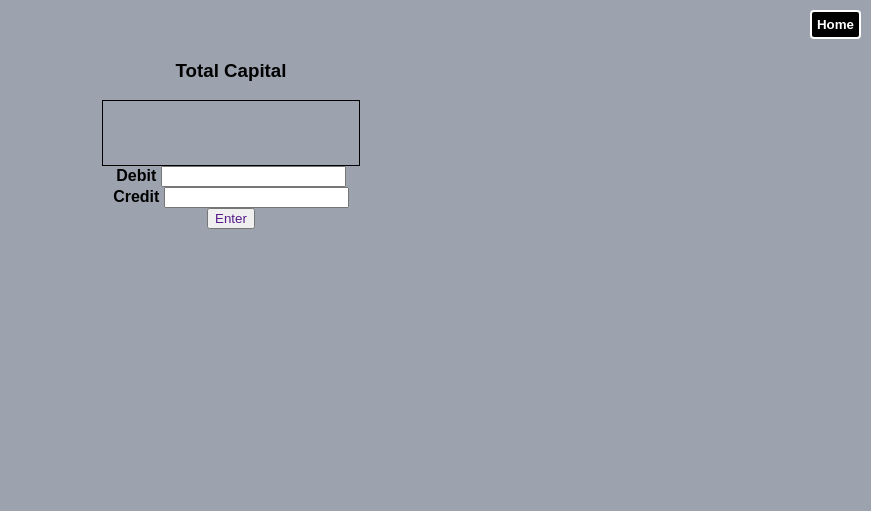
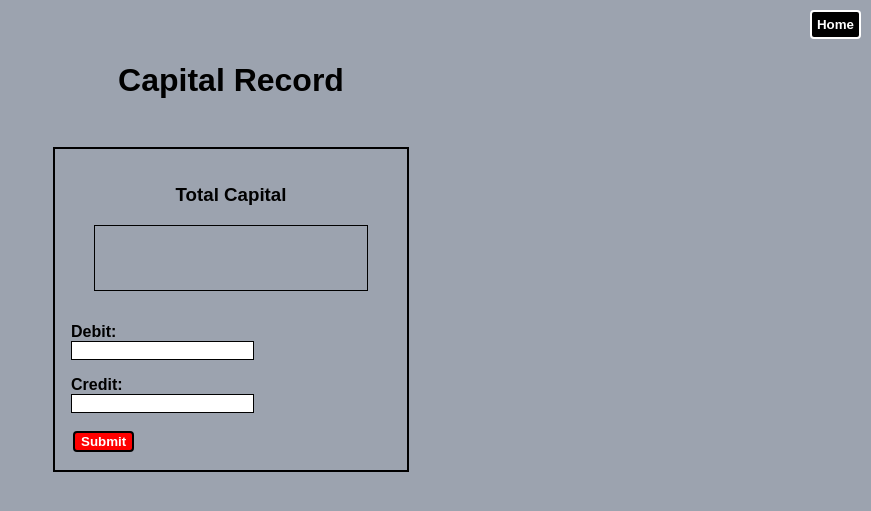
Before and after one commit to Messionat45/Credit-Tracker, a PHP site: page /front.html in a window 1280 px wide. Shown: the top 511 px of the page, without its empty margins (409-1280 px from the left). Run offline with PHP 8.4, Linux system fonts and the light colour scheme.

Commit message:
final html css commit

```diff
--- a/DropMeFiles_T6ntC (3)/front.html
+++ b/DropMeFiles_T6ntC (3)/front.html
@@ -1,26 +1,45 @@
 <!DOCTYPE html>
 <html lang="en">
-<head>
-    <meta charset="UTF-8">
-    <meta name="viewport" content="width=device-width, initial-scale=1.0">
+  <head>
+    <meta charset="UTF-8" />
+    <meta name="viewport" content="width=device-width, initial-scale=1.0" />
     <title>Document</title>
-    <link rel="stylesheet" href="style.css">
-</head>
-<body>
+    <link rel="stylesheet" href="style.css" />
+  </head>
+  <body>
+    <div id="home-button">
+      <button><a id="home" href="index.html">Home</a></button>
+    </div>
+    <div id="frontheading"><h1>Capital Record</h1></div>
 
-    <div id="home-button"><button ><a id="home" href="index.html">Home</a></button></div>
-    <div id="front-heading"><h3>Total Capital</h3></div>
+    <div id="frontContainer">
+      <div id="frontheading"><h3>Total Capital</h3></div>
 
-    <div id="display-box"></div>
+      <div id="display-box"></div>
 
-    <form  action="">
-        <div class="front1" ><label  for="">Debit</label>
-        <input type="text"></div>
+      <form action="">
+        <div id="frontinput">
+          <div>
+            <label for="">Debit: </label>
+          </div>
+          <div>
+            <input type="text" />
+          </div>
 
-        <div  class="front1"><label for="">Credit</label>
-            <input type="text"></div>
-            <div ><button id="front-button-container"><a id="front-button" href="">Enter</a></button></div>
-    </form>
+          <div>
+            <label for="">Credit: </label>
+          </div>
+          <div>
+            <input type="text" />
+          </div>
 
-</body>
+          <div>
+            <button>
+              <a href="">Submit</a>
+            </button>
+          </div>
+        </div>
+      </form>
+    </div>
+  </body>
 </html>
--- a/DropMeFiles_T6ntC (3)/login.html
+++ b/DropMeFiles_T6ntC (3)/login.html
@@ -34,7 +34,7 @@
         </div>
 
         <div id="loginbtn">
-          <button><a id="login" href="front.html">LogIn</a></button>
+          <button><a id="login" href="front.html">Log In</a></button>
         </div>
       </form>
     </div>
--- a/DropMeFiles_T6ntC (3)/style.css
+++ b/DropMeFiles_T6ntC (3)/style.css
@@ -34,6 +34,8 @@ body {
   color: white;
   font-weight: bold;
   outline: none; /* removed vertical lines beside image  */
+
+  text-decoration: none;
 }
 #indexbtnpos div button {
   background-color: black;
@@ -80,6 +82,7 @@ body {
 #loginbtn button a {
   color: white;
   font-weight: bold;
+  text-decoration: none;
 }
 
 /* ------------------------ */
@@ -107,6 +110,8 @@ body {
 #signupinput button a {
   color: white;
   font-weight: bold;
+
+  text-decoration: none;
 }
 
 #signupContainer {
@@ -120,21 +125,49 @@ body {
 /* ------------------------ */
 
 /* front.html */
+#frontContainer {
+  width: 20rem;
+  border: solid black 2px;
+  padding: 1rem;
+  margin: auto;
+  margin-top: 3rem;
+}
+#display-box {
+  width: 15rem;
+  border: solid black 1px;
+  padding: 1rem;
+  margin: auto;
+  height: 2rem;
+  margin-bottom: 2rem;
+}
+#frontheading {
+  text-align: center;
+}
 
-/* -------------------------- */
-#signup {
-  text-decoration: none;
+#frontinput div input {
+  margin-bottom: 1rem;
+  border: solid 1px;
+  width: 13.5;
 }
-#login {
+
+#frontinput button {
+  background-color: red;
+  border: solid black 2px;
+  border-radius: 4px;
+  margin: 2px;
+}
+
+#frontinput button a {
+  color: white;
+  font-weight: bold;
+
   text-decoration: none;
 }
 
-#home {
-  text-decoration: none;
-}
-#home-button {
-  text-align: right;
-}
+/* -------------------------- */
+
+/* Home button */
+
 #home-button button {
   background-color: black;
   border: solid white 2px;
@@ -146,25 +179,11 @@ body {
 #home-button button a {
   color: white;
   font-weight: bold;
-}
-
-#front-heading {
-  text-align: center;
-}
-#display-box {
-  height: 4rem;
-  width: 16rem;
-  border: solid 0.1rem;
-  margin: auto;
-}
-.front1 {
-  text-align: center;
-}
-#front-button {
   text-decoration: none;
 }
 
-#front-button-container {
-  display: block;
-  margin: auto;
+#home-button {
+  text-align: right;
 }
+
+/* --------------------- */
```
